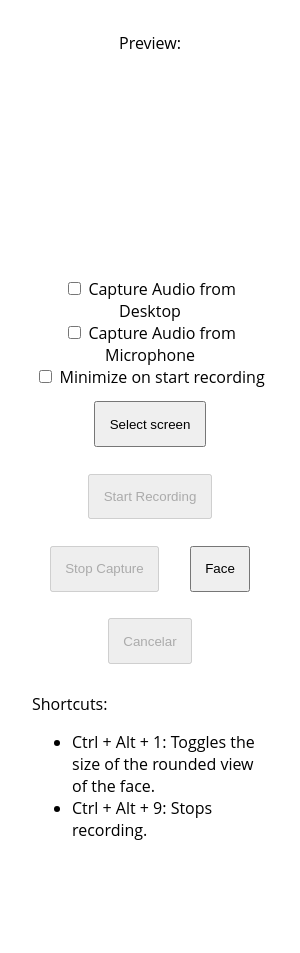
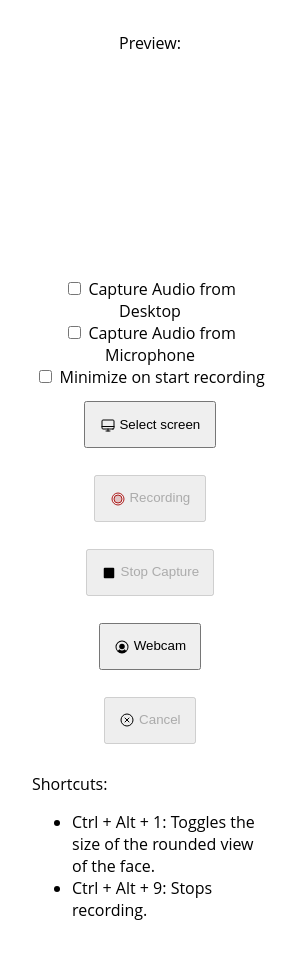
Before and after one commit to javdome/lum-recorder, an Electron app: page src/main-menu.html in a window 300 px wide. Shown: the top 953 px of the page. Before the commit the page ends 873 px from the top, so only its background shows below. Drawn offline with Linux system fonts and the light colour scheme; no server answers; files whose address does not match are found by name.

Commit message:
Adding icons to buttons

```diff
--- a/src/index.js
+++ b/src/index.js
@@ -66,7 +66,7 @@ const createWinCounter = () => {
 // Create the main menu window.
 const createWindow = () => {
   mainWindow = new BrowserWindow({
-    width: 800,
+    width: 850,
     height: 650,
     autoHideMenuBar: true,
     icon: __dirname +'/icon/lum-recorder-icon.ico',
--- a/src/main-menu.css
+++ b/src/main-menu.css
@@ -40,3 +40,7 @@ button {
 #download:hover, #download:focus {
   background-color: #2980B9;
 }
+
+svg {
+  vertical-align: middle;
+}
--- a/src/main-menu.html
+++ b/src/main-menu.html
@@ -27,13 +27,31 @@
     <input type="checkbox" id="minimizeOnRecord" />
     <label for="minimizeOnRecord">Minimize on start recording</label>
     <br>
-    <button id="captureBtn">Select screen</button>
-    <button id="startBtn" disabled>Start Recording</button>
-    <button id="stopBtn" disabled>Stop Capture</button>
-    <button id="faceBtn">Face</button>
-    <button id="cancelBtn" disabled>Cancelar</button>
+    <button id="captureBtn">
+      <svg xmlns="http://www.w3.org/2000/svg" width="16" height="16" fill="#000000" viewBox="0 0 256 256"><rect width="256" height="256" fill="none"></rect><rect x="32" y="48" width="192" height="144" rx="16" transform="translate(256 240) rotate(180)" stroke-width="16" stroke="#000000" stroke-linecap="round" stroke-linejoin="round" fill="none"></rect><line x1="160" y1="224" x2="96" y2="224" fill="none" stroke="#000000" stroke-linecap="round" stroke-linejoin="round" stroke-width="16"></line><line x1="32" y1="152" x2="224" y2="152" fill="none" stroke="#000000" stroke-linecap="round" stroke-linejoin="round" stroke-width="16"></line><line x1="128" y1="192" x2="128" y2="224" fill="none" stroke="#000000" stroke-linecap="round" stroke-linejoin="round" stroke-width="16"></line></svg>
+      Select screen
+    </button>
+    <button id="startBtn" disabled>
+      <svg xmlns="http://www.w3.org/2000/svg" width="16" height="16" fill="#af1d1d" viewBox="0 0 256 256"><rect width="256" height="256" fill="none"></rect><circle cx="128" cy="128" r="64" opacity="0.2"></circle><circle cx="128" cy="128" r="96" fill="none" stroke="#af1d1d" stroke-miterlimit="10" stroke-width="16"></circle><circle cx="128" cy="128" r="64" fill="none" stroke="#af1d1d" stroke-miterlimit="10" stroke-width="16"></circle></svg>
+      Recording
+      </button>
+    <button id="stopBtn" disabled>
+      <svg xmlns="http://www.w3.org/2000/svg" width="16" height="16" fill="#000000" viewBox="0 0 256 256"><rect width="256" height="256" fill="none"></rect><rect x="44" y="44" width="168" height="168" rx="14.90918"></rect></svg>
+      Stop Capture
+    </button>
+    <button id="faceBtn">
+      <svg xmlns="http://www.w3.org/2000/svg" width="16" height="16" fill="#000000" viewBox="0 0 256 256"><rect width="256" height="256" fill="none"></rect><g><circle cx="128" cy="120" r="44"></circle><path d="M128,24A104,104,0,1,0,232,128,104.11791,104.11791,0,0,0,128,24Zm65.75806,162.41016a79.70266,79.70266,0,0,0-24.43091-22.97461,59.83641,59.83641,0,0,1-82.6543,0A79.7048,79.7048,0,0,0,62.2417,186.41016a88.00015,88.00015,0,1,1,131.51636,0Z"></path></g></svg>
+      Webcam
+    </button>
+    <button id="cancelBtn" disabled>
+      <svg xmlns="http://www.w3.org/2000/svg" width="16" height="16" fill="#000000" viewBox="0 0 256 256"><rect width="256" height="256" fill="none"></rect><circle cx="128" cy="128" r="96" fill="none" stroke="#000000" stroke-miterlimit="10" stroke-width="16"></circle><line x1="160" y1="96" x2="96" y2="160" fill="none" stroke="#000000" stroke-linecap="round" stroke-linejoin="round" stroke-width="16"></line><line x1="160" y1="160" x2="96" y2="96" fill="none" stroke="#000000" stroke-linecap="round" stroke-linejoin="round" stroke-width="16"></line></svg>
+      Cancel
+    </button>
     <br>
-    <a id="download" href="#" style="display: none;">Download</a>
+    <a id="download" href="#" style="display: none;">
+      <svg xmlns="http://www.w3.org/2000/svg" width="192" height="192" fill="#ffffff" viewBox="0 0 256 256"><rect width="256" height="256" fill="none"></rect><polyline points="86 110 128 152 170 110" fill="none" stroke="#ffffff" stroke-linecap="round" stroke-linejoin="round" stroke-width="16"></polyline><line x1="128" y1="39.97056" x2="128" y2="151.97056" fill="none" stroke="#ffffff" stroke-linecap="round" stroke-linejoin="round" stroke-width="16"></line><path d="M224,136v72a8,8,0,0,1-8,8H40a8,8,0,0,1-8-8V136" fill="none" stroke="#ffffff" stroke-linecap="round" stroke-linejoin="round" stroke-width="16"></path></svg>
+      Download
+    </a>
     <div id="info">
       <p>Shortcuts:</p>
       <ul>
```
